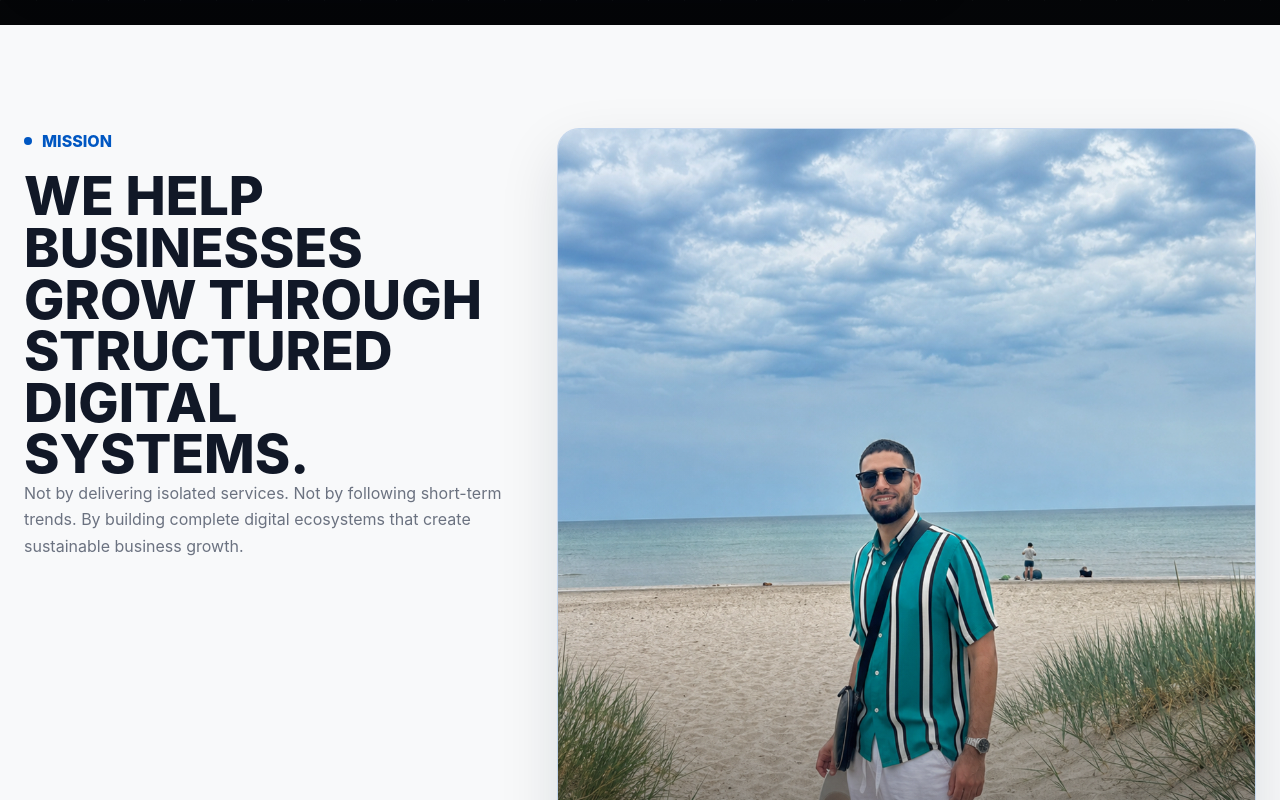
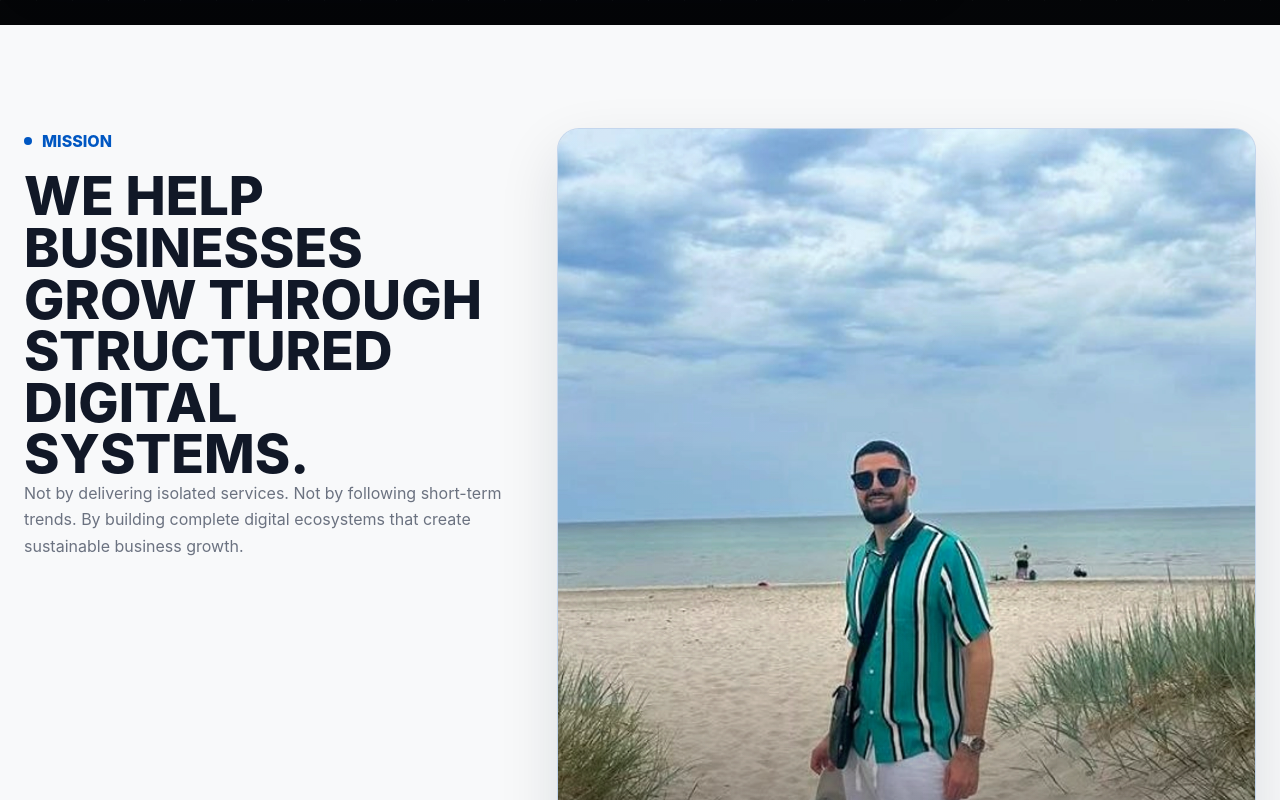
Before and after one commit to mawa8633/framkant-nordic, a Next.js app: page /about in a window 1280 px wide. Shown: the part 800-1600 px from the top of the page. Built offline with nearby package versions, Linux system fonts and the light colour scheme.

Commit message:
Preserve owner face in portrait asset

```diff
--- a/app/about/page.tsx
+++ b/app/about/page.tsx
@@ -40,7 +40,7 @@ export default function AboutPage() {
           />
           <div className="story-image founder-portrait">
             <Image
-              src="/assets/images/owner/framkant-owner-portrait-ultra.webp"
+              src="/assets/images/owner/framkant-owner-portrait-same-face.webp"
               alt="Framkant Nordic founder portrait"
               fill
               quality={95}
--- a/app/contact/page.tsx
+++ b/app/contact/page.tsx
@@ -44,7 +44,7 @@ export default function ContactPage() {
             </div>
             <div className="owner-mini">
               <Image
-                src="/assets/images/owner/framkant-owner-portrait-ultra.webp"
+                src="/assets/images/owner/framkant-owner-portrait-same-face.webp"
                 alt="Framkant Nordic owner"
                 fill
                 quality={95}
--- a/components/page-visuals.tsx
+++ b/components/page-visuals.tsx
@@ -6,7 +6,7 @@ const visualImages = {
   dashboard: "/assets/images/marketing-dashboard.jpg",
   cleaning: "/assets/images/office-cleaning.jpg",
   salon: "/assets/images/salon-work.jpg",
-  owner: "/assets/images/owner/framkant-owner-portrait-ultra.webp",
+  owner: "/assets/images/owner/framkant-owner-portrait-same-face.webp",
   logo: "/assets/logos/framkant-nordic-logo-transparent.png",
 };
 
```
Also changed, not shown: public/assets/images/owner/framkant-owner-portrait-same-face.webp (added), public/assets/images/owner/framkant-owner-portrait-ultra.webp (deleted).
